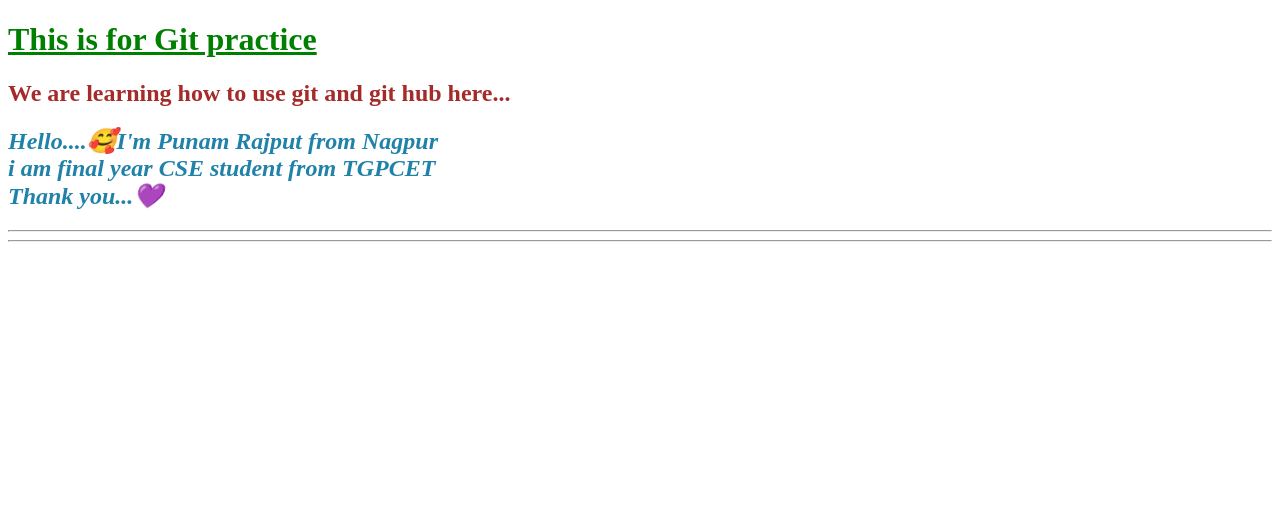
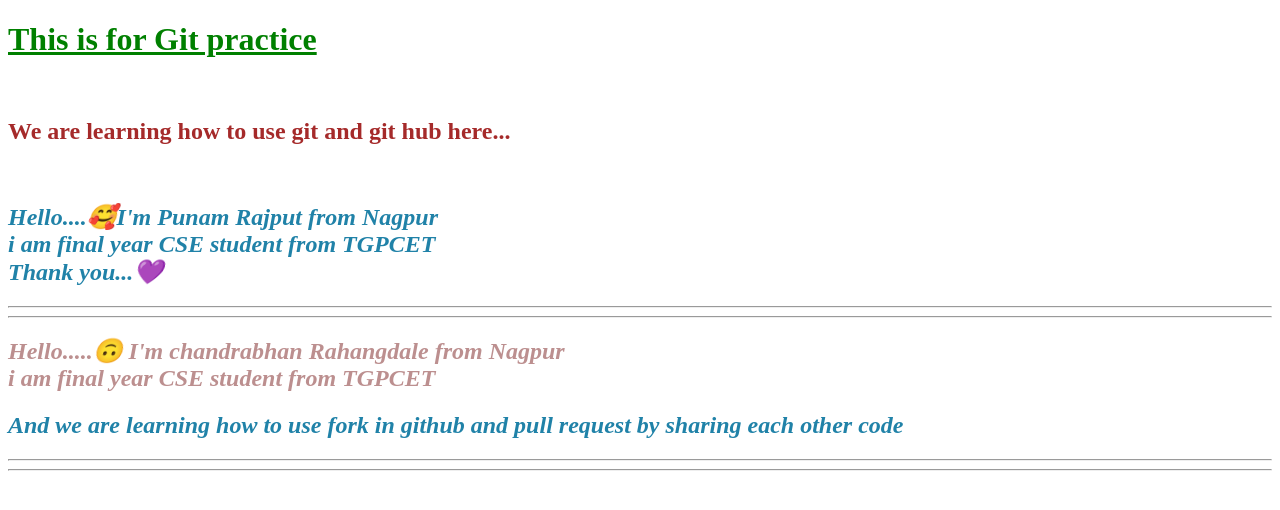
Before and after one commit to punamrajput07/git-bash-practice, a plain HTML site: page index.html in a window 1280 px wide. Drawn offline with Linux system fonts and the light colour scheme.

Commit message:
this is chandrabhan

```diff
--- a/index.html
+++ b/index.html
@@ -4,10 +4,12 @@
         <title>practice</title>
     </head>
     <body>
-        <h1 style="color: green;"><u>This is for Git practice</u></h1>
-        <h2 style="color:brown;">We are learning how to use git and git hub here...</h2>
+        <h1 style="color: green;"><u>This is for Git practice</u></h1> <br>
+        <h2 style="color:brown;">We are learning how to use git and git hub here...</h2> <br>
         <h2 style="color: rgb(32, 130, 168);"><i>Hello....🥰I'm Punam Rajput from Nagpur<br> i am final year CSE student from TGPCET <br>Thank you...💜</i></h2>
         <hr>
         <hr>
+        <h2 style="color: rosybrown;"><i>Hello.....🙃 I'm chandrabhan Rahangdale from Nagpur<br> i am final year CSE student from TGPCET <br></i></h2>
+        <h2 style="color: rgb(32, 130, 168);"><i>And we are learning how to use fork in github and pull request by sharing each other code</h2></i><hr><hr>
     </body>
 </html>
```
